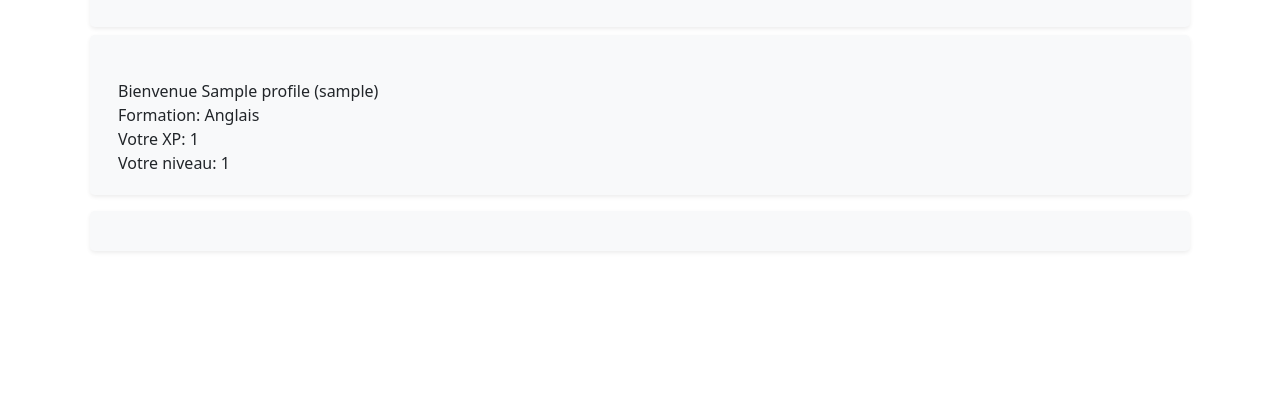
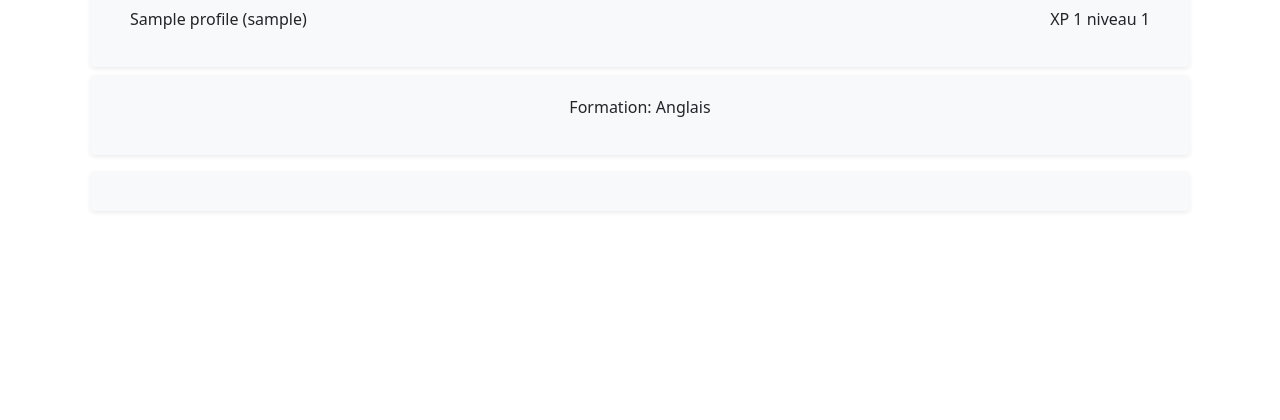
Before and after one commit to Inu-Oh/tommy, a Django app: page / in a window 1280 px wide. Shown: the part 345-765 px from the top of the page. Run offline with Django 4.2, Linux system fonts and the light colour scheme; a user stored in the database is signed in; tables that the repository leaves empty hold one stand-in row (values such as "Sample post"); some libraries are stand-ins or nearby versions.

Commit message:
home template edits

```diff
--- a/tommy/templates/tommy/home.html
+++ b/tommy/templates/tommy/home.html
@@ -1,6 +1,15 @@
 {% extends "base_menu.html" %}
 
-{% block header %}{% endblock header %}
+{% block header %}
+    {% if profile %}
+    <div class="container-fluid d-flex justify-content-between">
+        <p>{{ profile.name }} ({{ profile.user }})</p>
+        <p>XP {{ profile.xp }}
+        {% if user_lang == 'French' %}Level {% endif %} {% if user_lang == 'Anglais' %}niveau {% endif %}
+        {{ profile.level }}</p>
+    </div>
+    {% endif %}
+{% endblock header %}
 
 {% block content %}
     {% if not profile %}
@@ -9,17 +18,11 @@
     {% else %}
 
     {% if user_lang == 'French' %}
-    Welcome  {{ profile.name }} ({{ profile.user }})<br>
-    Learning: {{ profile.learning }}<br>
-    Votre XP: {{ profile.xp }}<br>
-    Your Level: {{ profile.level }}
+    <p>Learning: {{ profile.learning }}</p>
     {% endif %}<br>
 
     {% if user_lang == 'Anglais' %}
-    Bienvenue {{ profile.name }} ({{ profile.user }})<br>
-    Formation: {{ profile.learning }}<br>
-    Votre XP: {{ profile.xp }}<br>
-    Votre niveau: {{ profile.level }}
+    <p>Formation: {{ profile.learning }}</p>
     {% endif %}<br>
 
     {% endif %}
```
